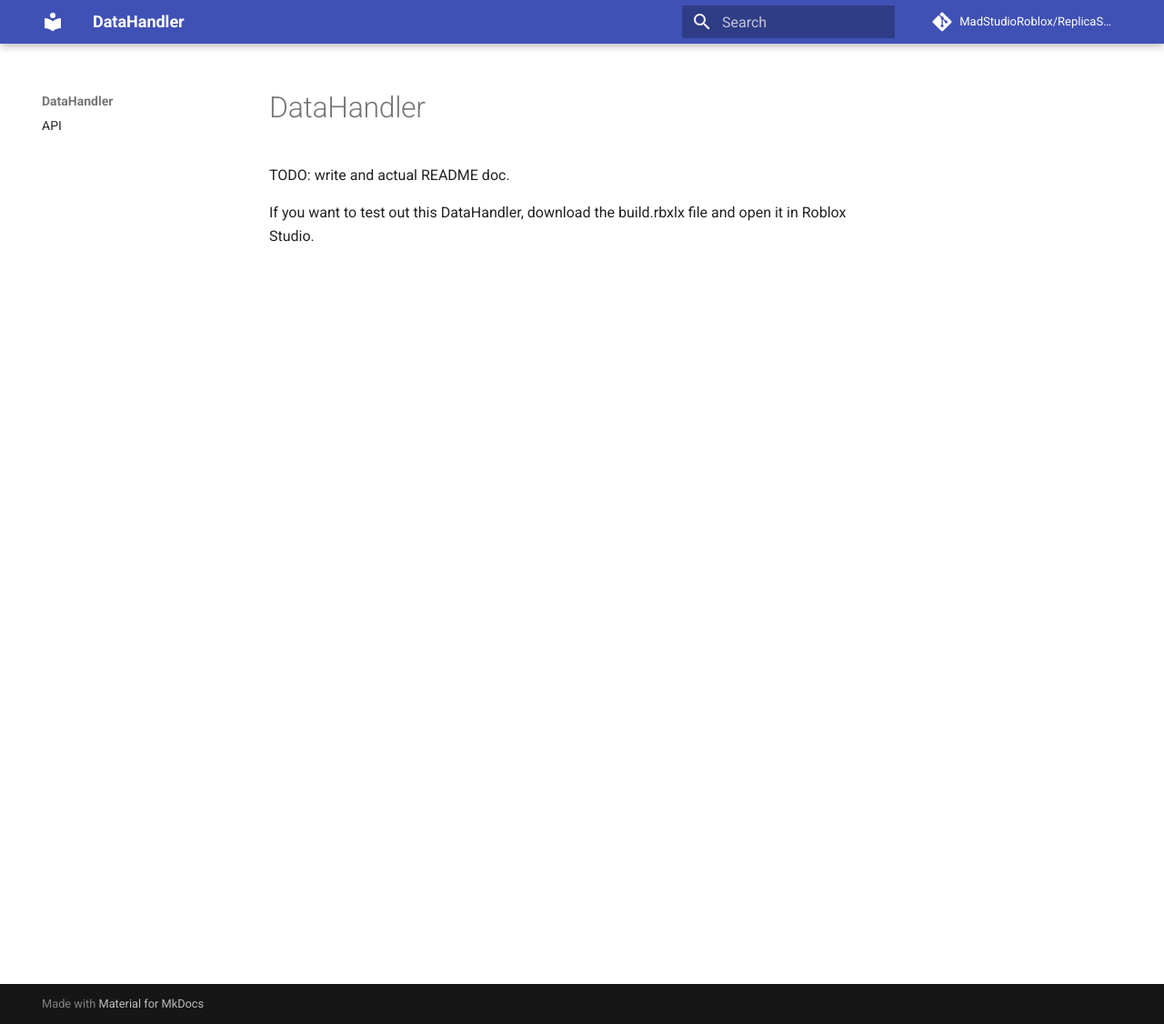
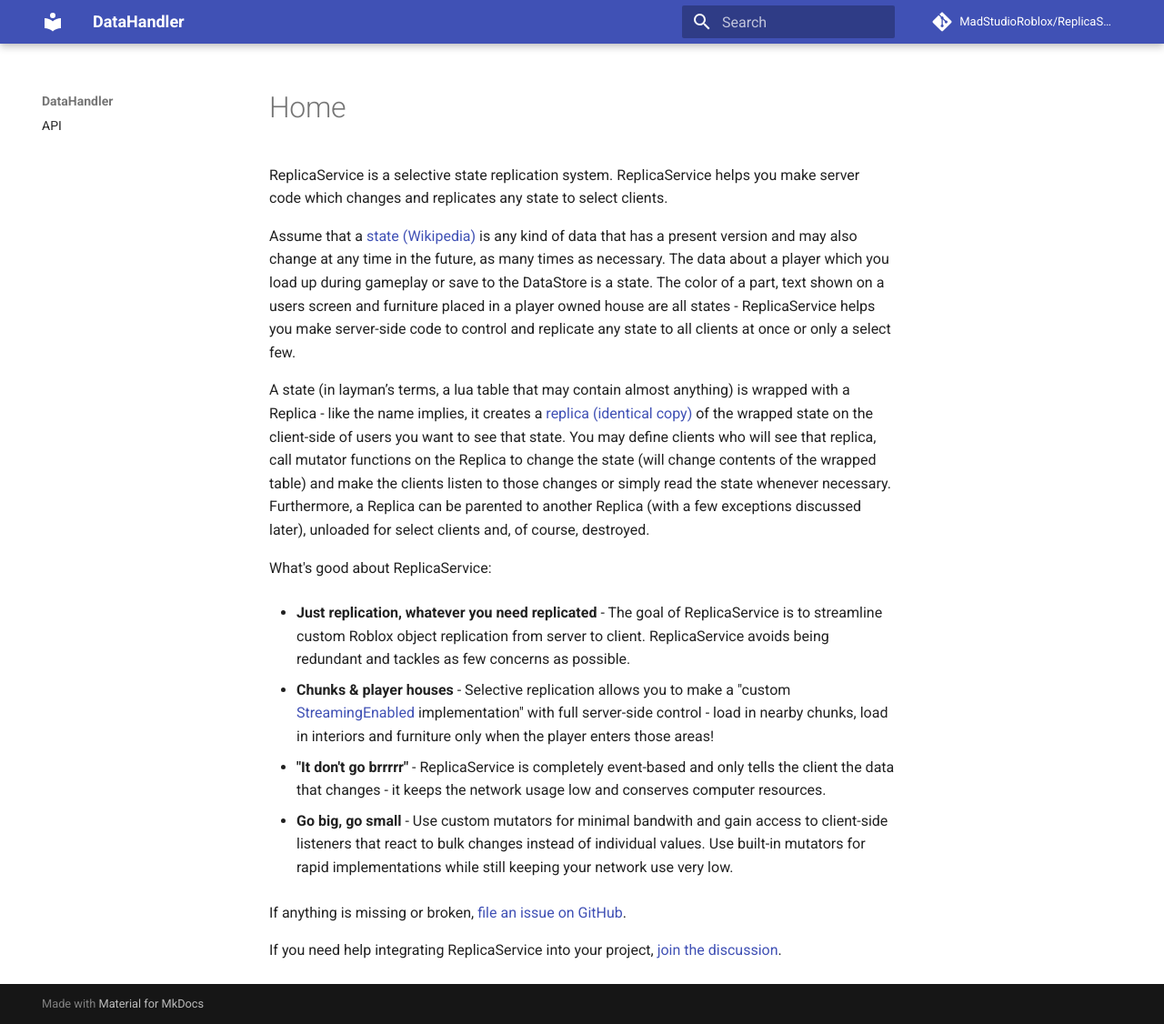
Before and after one commit to MattSchrubb/DataHandler, an MkDocs documentation site: the page built from docs/api.md, in a window 1280 px wide and 1126 px high. Shown: the whole window at 91% size. Built offline with MkDocs 1.6.1 and Material for MkDocs 9.7.7, drawn with Linux system fonts in a browser that asks for light colours; comment, search, counter and statistics services are not loaded.

Commit message:
Update api.md

```diff
--- a/docs/api.md
+++ b/docs/api.md
@@ -1,4 +1,20 @@
-# DataHandler
-TODO: write and actual README doc.
+# Home
+ReplicaService is a selective state replication system. ReplicaService helps you make server code which changes and replicates any state to select clients.
 
-If you want to test out this DataHandler, download the build.rbxlx file and open it in Roblox Studio.
+Assume that a [state (Wikipedia)](https://en.wikipedia.org/wiki/State_(computer_science)) is any kind of data that has a present version and may also change at any time in the future, as many times as necessary. The data about a player which you load up during gameplay or save to the DataStore is a state. The color of a part, text shown on a users screen and furniture placed in a player owned house are all states - ReplicaService helps you make server-side code to control and replicate any state to all clients at once or only a select few.
+
+A state (in layman’s terms, a lua table that may contain almost anything) is wrapped with a Replica - like the name implies, it creates a [replica (identical copy)](https://en.wikipedia.org/wiki/Replica) of the wrapped state on the client-side of users you want to see that state. You may define clients who will see that replica, call mutator functions on the Replica to change the state (will change contents of the wrapped table) and make the clients listen to those changes or simply read the state whenever necessary. Furthermore, a Replica can be parented to another Replica (with a few exceptions discussed later), unloaded for select clients and, of course, destroyed.
+
+What's good about ReplicaService:
+
+- **Just replication, whatever you need replicated** - The goal of ReplicaService is to streamline custom Roblox object replication from server to client. ReplicaService avoids being redundant and tackles as few concerns as possible.
+
+- **Chunks & player houses** - Selective replication allows you to make a "custom [StreamingEnabled](https://developer.roblox.com/en-us/articles/content-streaming) implementation" with full server-side control - load in nearby chunks, load in interiors and furniture only when the player enters those areas!
+
+- **"It don't go brrrrr"** - ReplicaService is completely event-based and only tells the client the data that changes - it keeps the network usage low and conserves computer resources.
+
+- **Go big, go small** - Use custom mutators for minimal bandwith and gain access to client-side listeners that react to bulk changes instead of individual values. Use built-in mutators for rapid implementations while still keeping your network use very low.
+
+If anything is missing or broken, [file an issue on GitHub](https://github.com/MadStudioRoblox/ReplicaService/issues).
+
+If you need help integrating ReplicaService into your project, [join the discussion](https://devforum.roblox.com/t/replicate-your-states-with-replicaservice-networking-system/894736).
```
